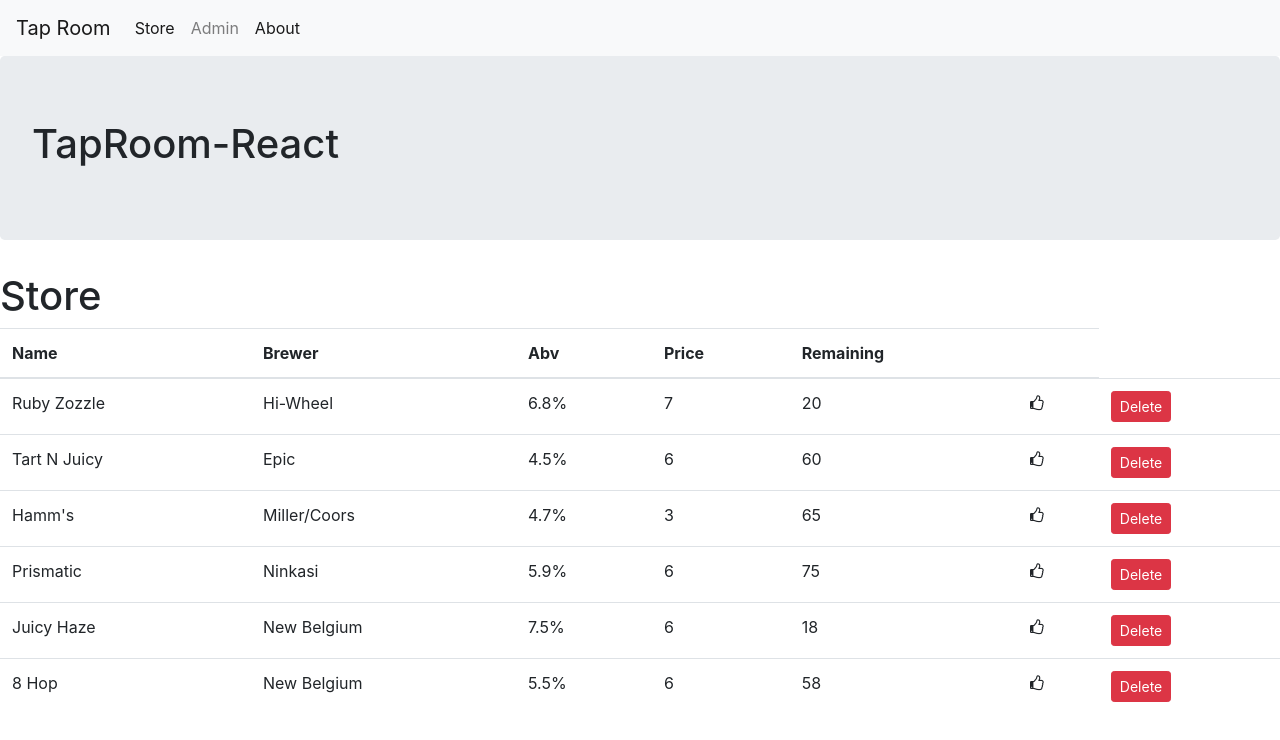
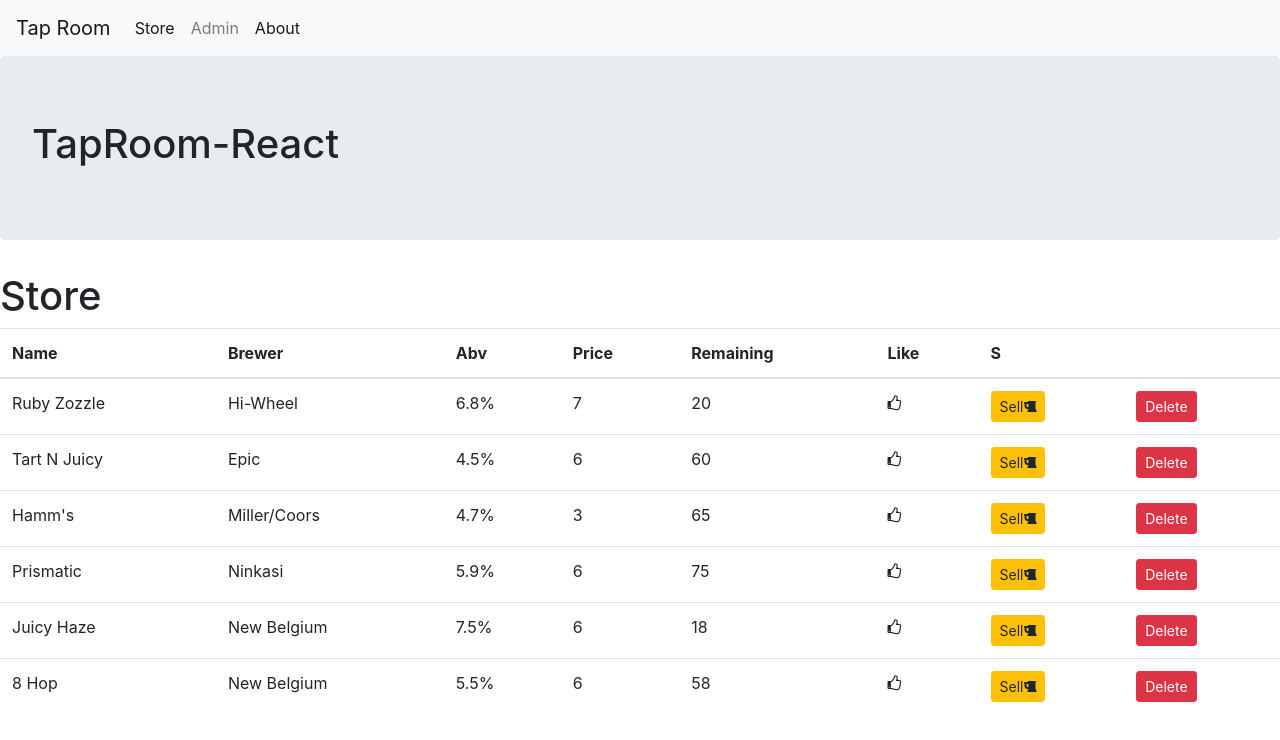
Before and after one commit to chanzlee/TapRoom-React, a React app: page /#/store in a window 1280 px wide. Shown: the top 740 px of the page. Built offline with nearby package versions, Linux system fonts and the light colour scheme.

Commit message:
add selling component and create sell handler.

```diff
--- /dev/null
+++ b/src/components/common/sell.jsx
@@ -0,0 +1,14 @@
+import React from "react";
+
+const Sell = props => {
+  return (
+    <span>
+      <button onClick={props.onClick} className="btn btn-warning btn-sm">
+        Sell
+        <i className="fa fa-beer" aria-hidden="true" />
+      </button>
+    </span>
+  );
+};
+
+export default Sell;
--- a/src/components/kegs.jsx
+++ b/src/components/kegs.jsx
@@ -1,15 +1,18 @@
 import React from "react";
 import { getKegList } from "../services/kegService";
 import Like from "./common/like";
+import Sell from "./common/sell";
 
 class Kegs extends React.Component {
   constructor(props) {
     super(props);
     this.state = {
-      kegList: getKegList()
+      kegList: getKegList(),
+      keg: {}
     };
 
     this.handleLike = this.handleLike.bind(this);
+    this.handleSell = this.handleSell.bind(this);
   }
 
   render() {
@@ -22,6 +25,8 @@ class Kegs extends React.Component {
             <th>Abv</th>
             <th>Price</th>
             <th>Remaining</th>
+            <th>Like</th>
+            <th>S</th>
             <th />
           </tr>
         </thead>
@@ -38,6 +43,9 @@ class Kegs extends React.Component {
                 <Like liked={keg.liked} onClick={() => this.handleLike(keg)} />
               </td>
               <td>
+                <Sell onClick={() => this.handleSell(keg)} />
+              </td>
+              <td>
                 <button className="btn btn-danger btn-sm">Delete</button>
               </td>
             </tr>
@@ -48,10 +56,19 @@ class Kegs extends React.Component {
   }
 
   handleLike(keg) {
-    const newKegList = this.state.kegList.slice();
-    const index = this.state.kegList.indexOf(keg);
+    let newKegList = this.state.kegList.slice();
+    let index = this.state.kegList.indexOf(keg);
     newKegList[index] = keg;
     newKegList[index].liked = !newKegList[index].liked;
+    this.setState({ kegList: newKegList });
+  }
+
+  handleSell(keg) {
+    let newKegList = this.state.kegList.slice();
+    let index = this.state.kegList.indexOf(keg);
+    let newKeg = keg;
+    newKeg.remaining--;
+    newKegList[index] = newKeg;
     this.setState({ kegList: newKegList });
   }
 }
```
Also changed, not shown: src/index.jsx (+8 -8 lines).
